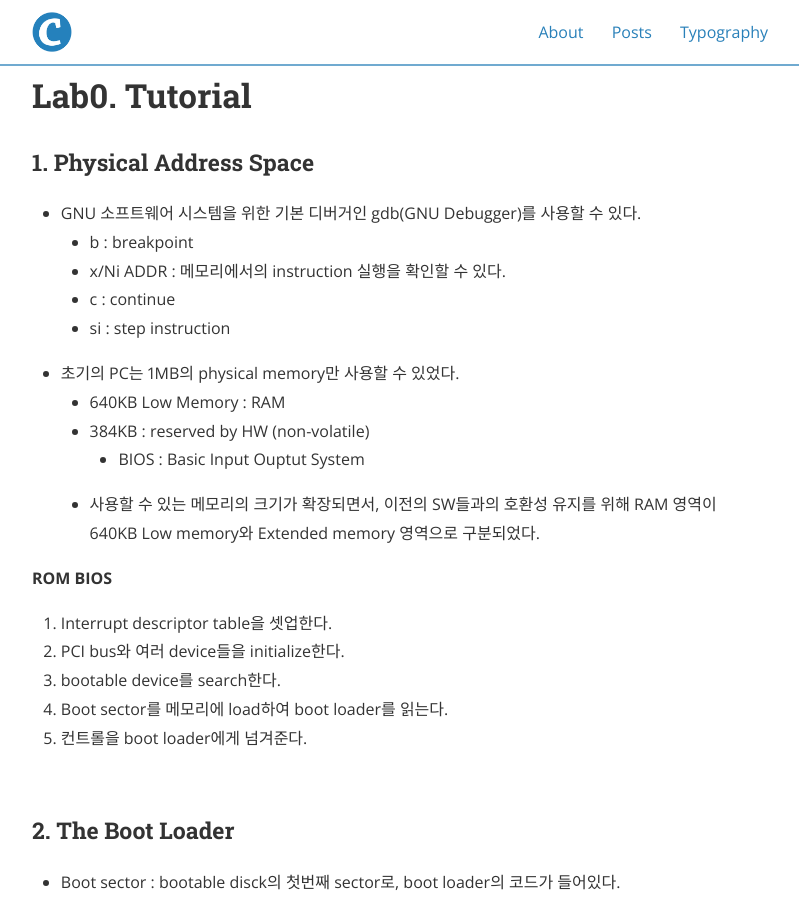
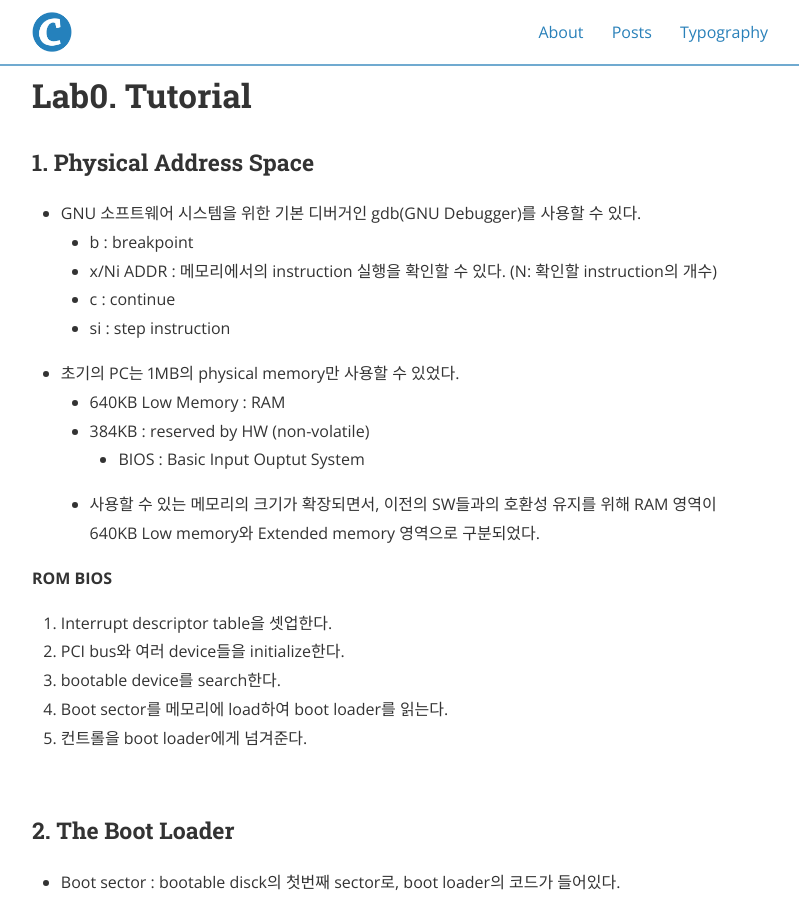
Before and after one commit to KimSeoYe/KimSeoYe.github.io, a Jekyll site: the page built from _posts/2021-07-11-[TIL]-xv6-Study-Day-1.md, in a window 1280 px wide and 900 px high, scrolled down 513 px. Shown: the whole window, without its empty margins (240-1039 px from the left). Built offline with Jekyll 4.4.1, drawn with Linux system fonts in a browser that asks for light colours; nearby versions of some CDN libraries.

Commit message:
Update 210711 TIL

```diff
--- a/_posts/2021-07-11-[TIL]-xv6-Study-Day-1.md
+++ b/_posts/2021-07-11-[TIL]-xv6-Study-Day-1.md
@@ -13,7 +13,7 @@ cover:  "/assets/headers/mountain.jpg"
 
 - GNU 소프트웨어 시스템을 위한 기본 디버거인 gdb(GNU Debugger)를 사용할 수 있다.
   - b : breakpoint
-  - x/Ni ADDR : 메모리에서의 instruction 실행을 확인할 수 있다.
+  - x/Ni ADDR : 메모리에서의 instruction 실행을 확인할 수 있다. (N: 확인할 instruction의 개수)
   - c : continue
   - si : step instruction
 - 초기의 PC는 1MB의 physical memory만 사용할 수 있었다.
```
